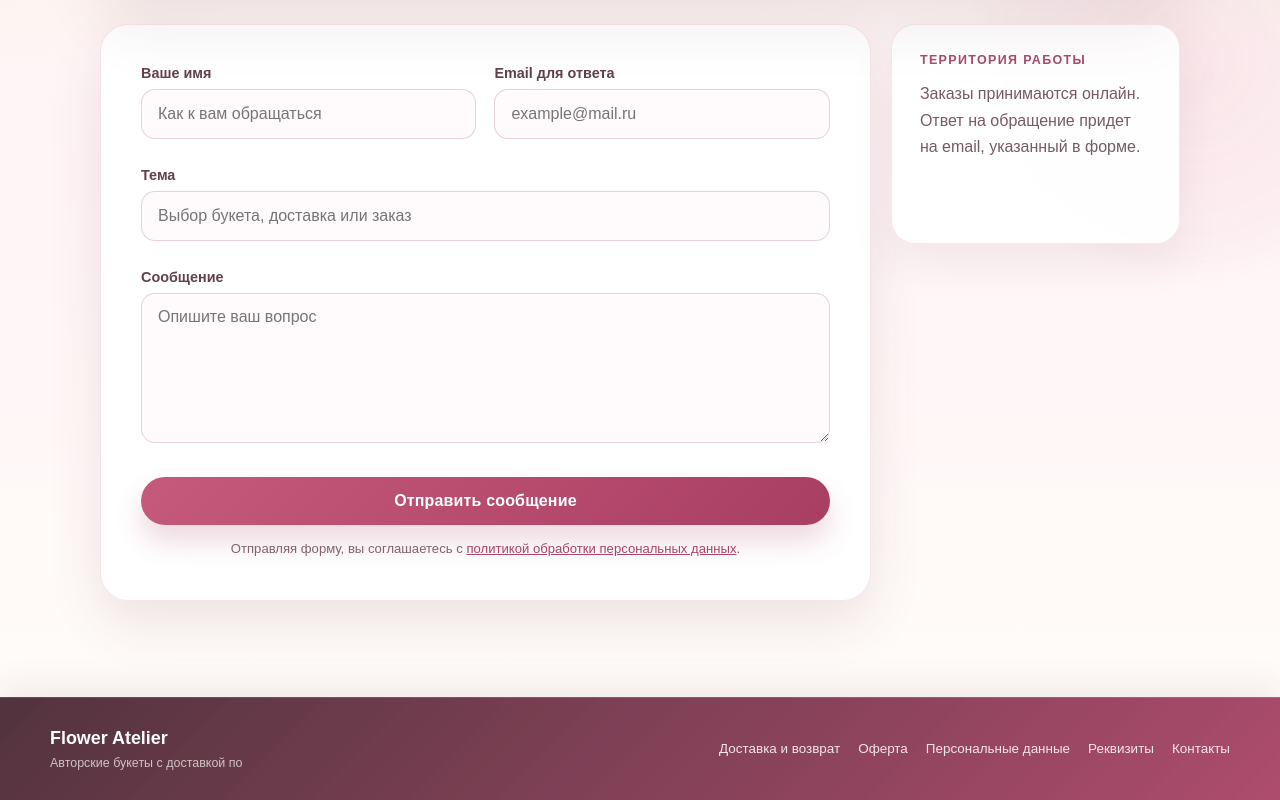
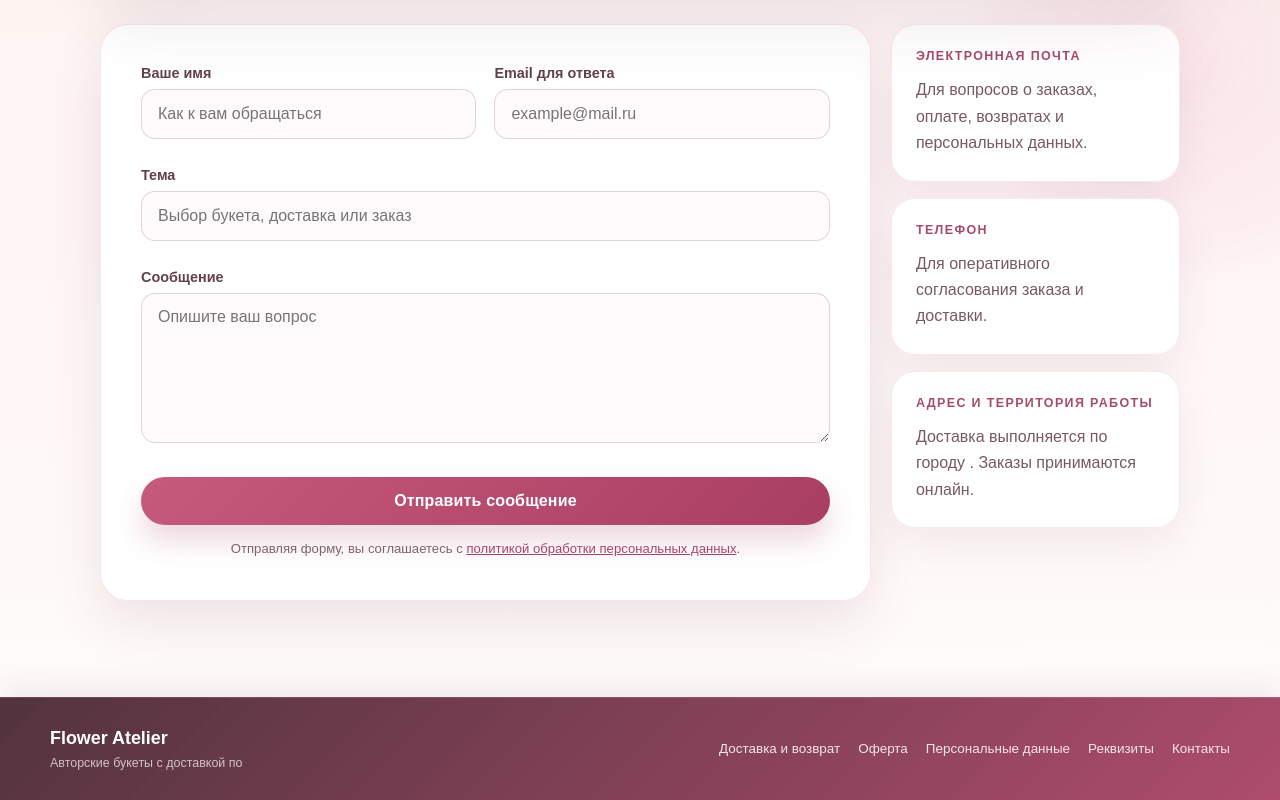
Before and after one commit to SnawBill/flowers-django, a Django app: page /contacts/ in a window 1280 px wide. Shown: the part 331-1131 px from the top of the page. Run offline with Django 5.2, Linux system fonts and the light colour scheme.

Commit message:
Publish business contacts for payment review

```diff
--- a/flowers_django/settings.py
+++ b/flowers_django/settings.py
@@ -152,6 +152,7 @@ SELLER_INN = os.getenv("SELLER_INN", "")
 SELLER_PHONE = os.getenv("SELLER_PHONE", "")
 SELLER_EMAIL = os.getenv("SELLER_EMAIL", "")
 SELLER_CITY = os.getenv("SELLER_CITY", "")
+SELLER_ADDRESS = os.getenv("SELLER_ADDRESS", SELLER_CITY)
 DELIVERY_PRICE = os.getenv("DELIVERY_PRICE", "500")
 DELIVERY_TIME = os.getenv("DELIVERY_TIME", "до 2 часов")
 
--- a/static/css/style.css
+++ b/static/css/style.css
@@ -3748,6 +3748,17 @@ footer {
     box-sizing: border-box;
 }
 
+.contact-details-stack {
+    display: grid;
+    gap: 16px;
+    min-width: 0;
+}
+
+.contact-details-stack .legal-card {
+    min-height: 0;
+    padding: 24px;
+}
+
 body > header {
     display: grid;
     grid-template-columns: minmax(250px, 1fr) auto;
--- a/store/context_processors.py
+++ b/store/context_processors.py
@@ -16,6 +16,7 @@ def site_information(request):
             "phone_uri": f"+{phone_digits}" if phone_digits else "",
             "email": settings.SELLER_EMAIL,
             "city": settings.SELLER_CITY,
+            "address": settings.SELLER_ADDRESS,
         },
         "delivery": {
             "price": settings.DELIVERY_PRICE,
--- a/templates/base.html
+++ b/templates/base.html
@@ -5,7 +5,7 @@
     <meta charset="UTF-8">
     <meta name="viewport" content="width=device-width, initial-scale=1.0">
     <title>{% block title %}Flower Atelier{% endblock %}</title>
-    <link rel="stylesheet" href="{% static 'css/style.css' %}?v=18">
+    <link rel="stylesheet" href="{% static 'css/style.css' %}?v=19">
 </head>
 <body>
     <header>
--- a/templates/store/contacts.html
+++ b/templates/store/contacts.html
@@ -9,11 +9,23 @@
     </header>
     <div class="contact-page-layout">
         {% include 'store/_contact_form.html' %}
-        <article class="legal-card">
-            <span class="legal-card__label">Территория работы</span>
-            <h2>{{ seller.city }}</h2>
-            <p>Заказы принимаются онлайн. Ответ на обращение придет на email, указанный в форме.</p>
-        </article>
+        <div class="contact-details-stack">
+            <article class="legal-card">
+                <span class="legal-card__label">Электронная почта</span>
+                <h2><a href="mailto:{{ seller.email }}">{{ seller.email }}</a></h2>
+                <p>Для вопросов о заказах, оплате, возвратах и персональных данных.</p>
+            </article>
+            <article class="legal-card">
+                <span class="legal-card__label">Телефон</span>
+                <h2><a href="tel:{{ seller.phone_uri }}">{{ seller.phone }}</a></h2>
+                <p>Для оперативного согласования заказа и доставки.</p>
+            </article>
+            <article class="legal-card">
+                <span class="legal-card__label">Адрес и территория работы</span>
+                <h2>{{ seller.address }}</h2>
+                <p>Доставка выполняется по городу {{ seller.city }}. Заказы принимаются онлайн.</p>
+            </article>
+        </div>
     </div>
 </section>
 {% endblock %}
--- a/templates/store/requisites.html
+++ b/templates/store/requisites.html
@@ -12,7 +12,9 @@
             <div><dt>Продавец</dt><dd>{{ seller.name }}</dd></div>
             <div><dt>Статус</dt><dd>Налогоплательщик налога на профессиональный доход (самозанятый)</dd></div>
             <div><dt>ИНН</dt><dd>{{ seller.inn }}</dd></div>
-            <div><dt>Место осуществления деятельности</dt><dd>г. {{ seller.city }}</dd></div>
+            <div><dt>Место осуществления деятельности</dt><dd>{{ seller.address }}</dd></div>
+            <div><dt>Телефон</dt><dd><a href="tel:{{ seller.phone_uri }}">{{ seller.phone }}</a></dd></div>
+            <div><dt>Email</dt><dd><a href="mailto:{{ seller.email }}">{{ seller.email }}</a></dd></div>
             <div><dt>Обращения</dt><dd><a href="{% url 'contacts' %}">Форма обратной связи</a></dd></div>
         </dl>
     </div>
```
Also changed, not shown: store/tests/test_legal_pages.py (+18 -9 lines), 1 other file.
